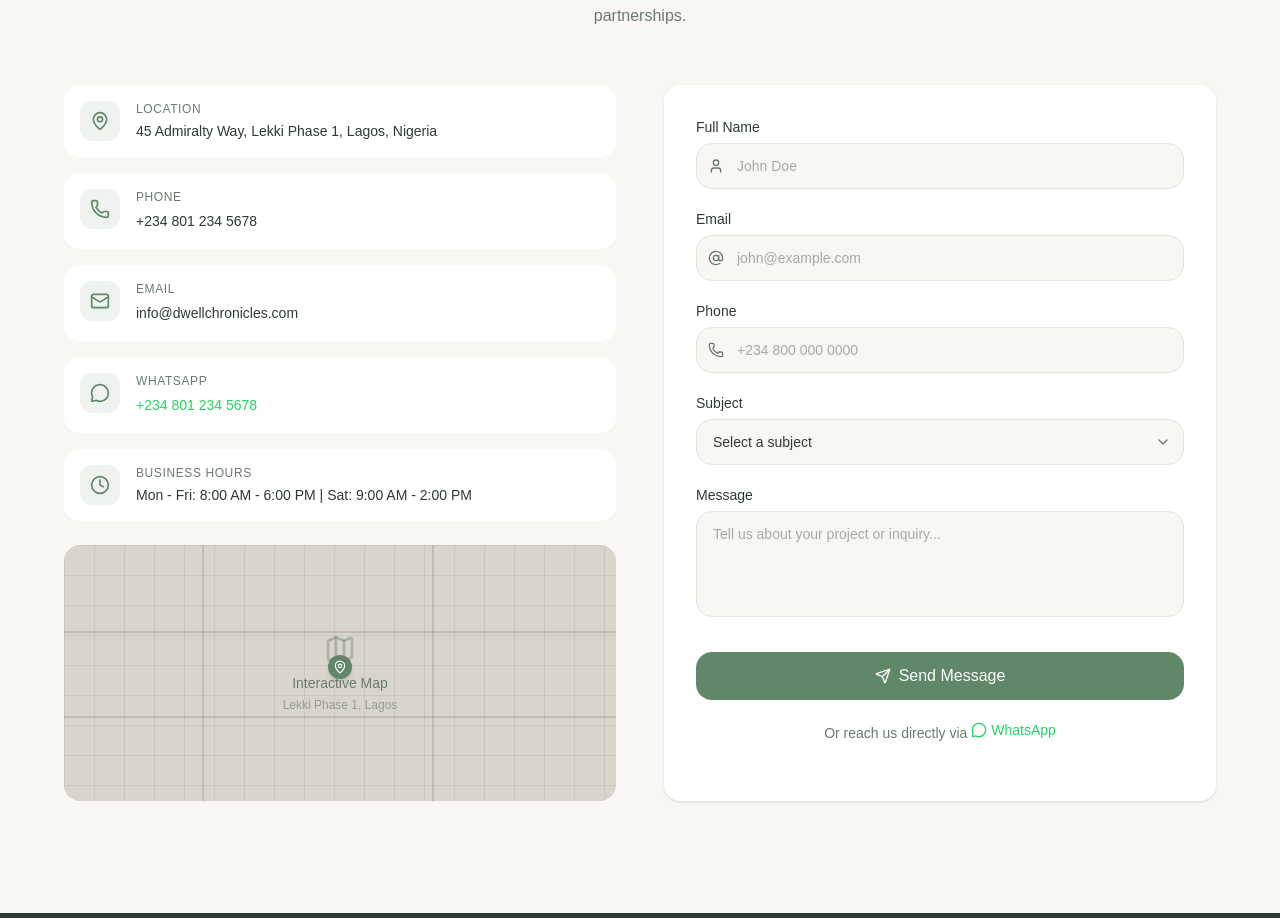
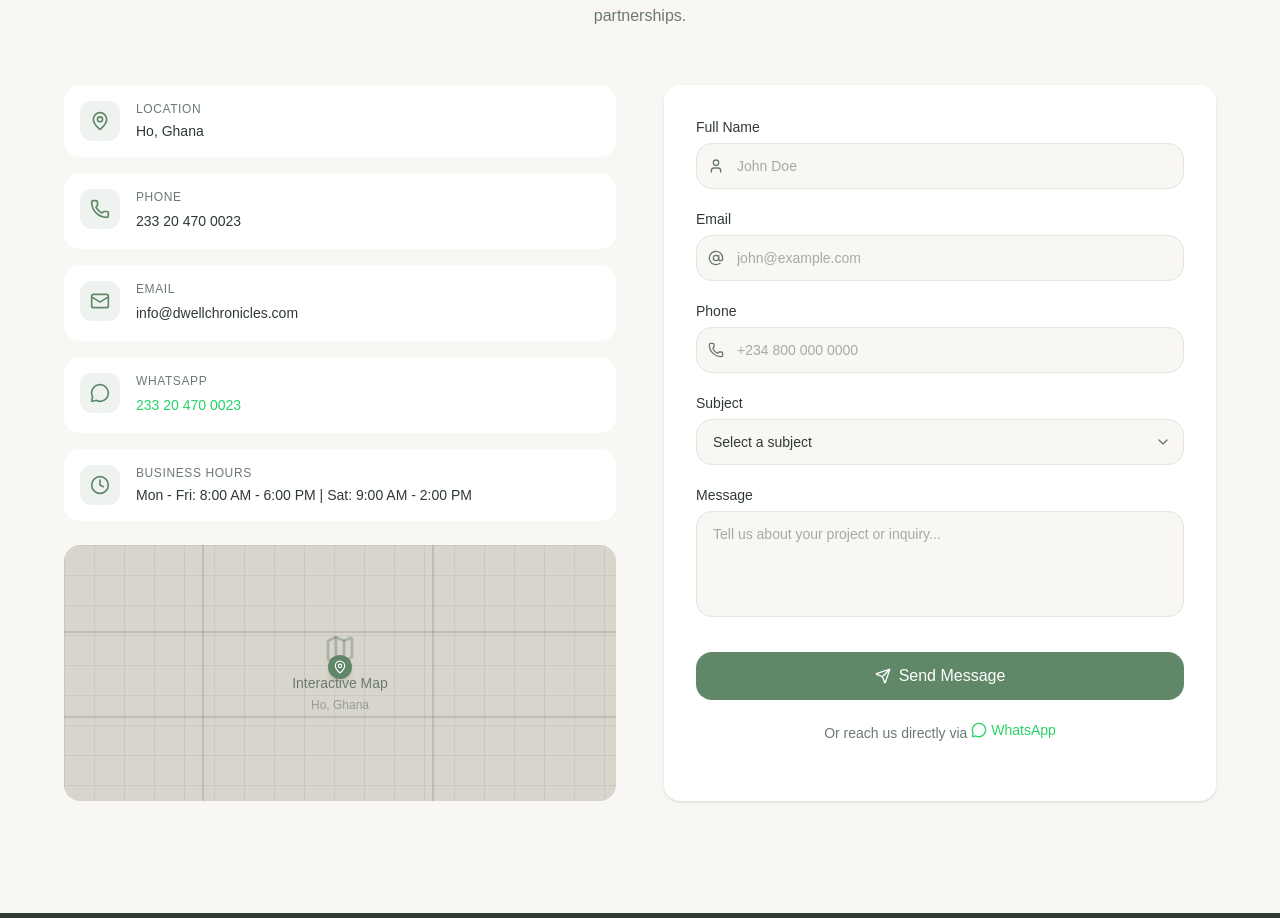
Before and after one commit to lilromeo2290/Dwell-Chronicles, a Next.js app: page / in a window 1280 px wide. Shown: the part 6688-7606 px from the top of the page. Built offline with nearby package versions, Linux system fonts and the light colour scheme; a web font is replaced by a local one.

Commit message:
727e97d2-a06f-4beb-9bb9-dea9f340ae6c

```diff
--- a/src/components/sections/ContactSection.tsx
+++ b/src/components/sections/ContactSection.tsx
@@ -16,13 +16,13 @@ const contactInfo = [
   {
     icon: MapPin,
     label: 'Location',
-    value: '45 Admiralty Way, Lekki Phase 1, Lagos, Nigeria',
+    value: 'Ho, Ghana',
   },
   {
     icon: Phone,
     label: 'Phone',
-    value: '+234 801 234 5678',
-    href: 'tel:+2348012345678',
+    value: '233 20 470 0023',
+    href: 'tel:+233204700023',
   },
   {
     icon: Mail,
@@ -33,8 +33,8 @@ const contactInfo = [
   {
     icon: MessageCircle,
     label: 'WhatsApp',
-    value: '+234 801 234 5678',
-    href: 'https://wa.me/2348012345678',
+    value: '233 20 470 0023',
+    href: 'https://wa.me/233204700023',
     className: 'text-[#25D366]',
   },
   {
@@ -147,7 +147,7 @@ export default function ContactSection() {
                   Interactive Map
                 </span>
                 <span className="text-[#6B7A6F]/60 text-xs mt-1">
-                  Lekki Phase 1, Lagos
+                  Ho, Ghana
                 </span>
               </div>
             </div>
@@ -256,7 +256,7 @@ export default function ContactSection() {
               <p className="text-center text-sm text-[#6B7A6F]">
                 Or reach us directly via{' '}
                 <a
-                  href="https://wa.me/2348012345678"
+                  href="https://wa.me/233204700023"
                   target="_blank"
                   rel="noopener noreferrer"
                   className="inline-flex items-center gap-1 text-[#25D366] font-medium hover:underline"
```
